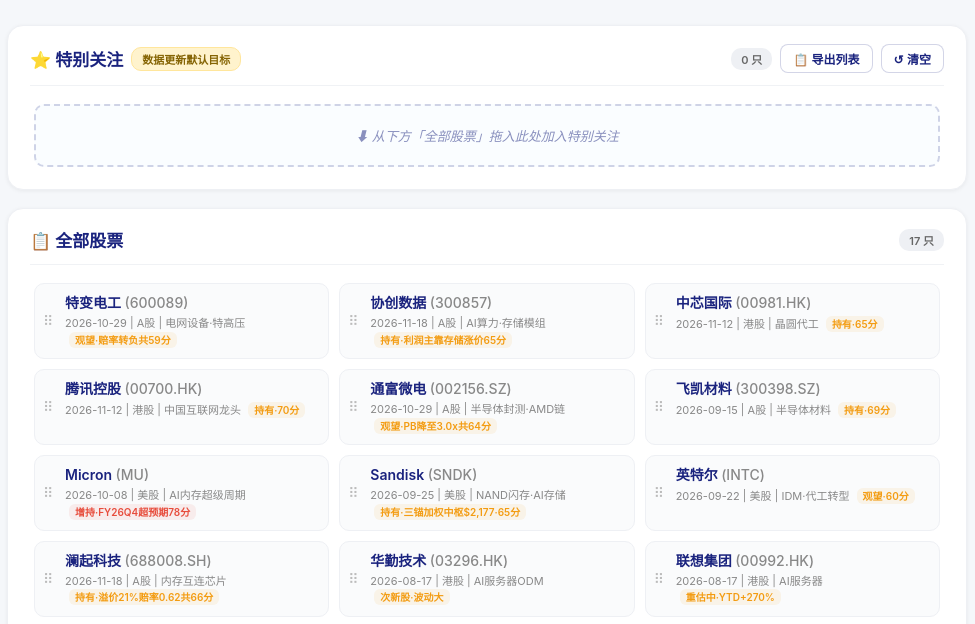
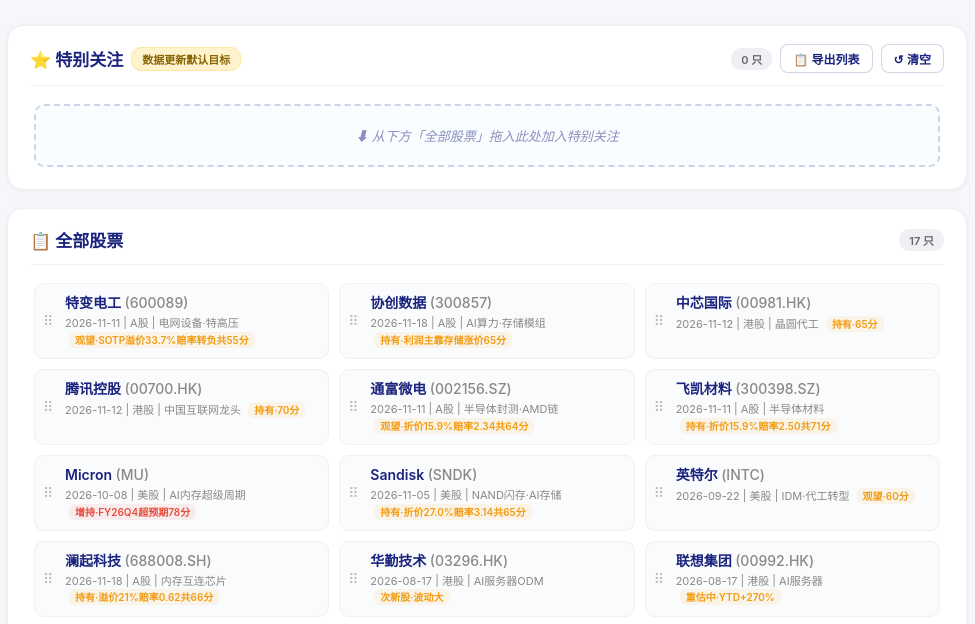
Before and after one commit to dubinhuiint/stock-reports, a plain HTML site: page index.html in a window 1280 px wide. Shown: the part 115-739 px from the top of the page, without its empty margins (153-1128 px from the left). Drawn offline with Linux system fonts and the light colour scheme.

Commit message:
index: 6 条目更新（tbea 11-11/55、tongfu 11-11/64、feikai 11-11/71、sungrow 11-11/54、mindray 11-11/67、sndk 11-05/65）

```diff
--- a/index.html
+++ b/index.html
@@ -134,22 +134,22 @@ h1{font-size:28px;color:#1a237e;margin-bottom:8px}
 <script>
 // ============ 股票元数据（与 index_v17 保持一致）============
 const STOCKS = [
-  {id:"tbea",     name:"特变电工",            code:"600089",    url:"tbea_diagnosis.html",              date:"2026-10-29", market:"A股", industry:"电网设备·特高压", tag:"hold", tagText:"观望·赔率转负共59分"},
+  {id:"tbea",     name:"特变电工",            code:"600089",    url:"tbea_diagnosis.html",              date:"2026-11-11", market:"A股", industry:"电网设备·特高压", tag:"hold", tagText:"观望·SOTP溢价33.7%赔率转负共55分"},
   {id:"xcdata",   name:"协创数据",            code:"300857",    url:"xcdata_diagnosis.html",            date:"2026-11-18", market:"A股", industry:"AI算力·存储模组", tag:"hold", tagText:"持有·利润主靠存储涨价65分"},
   {id:"smic",     name:"中芯国际",            code:"00981.HK", url:"smic_diagnosis.html",              date:"2026-11-12", market:"港股", industry:"晶圆代工",        tag:"hold", tagText:"持有·65分"},
   {id:"tencent",  name:"腾讯控股",            code:"00700.HK", url:"tencent_diagnosis.html",           date:"2026-11-12", market:"港股", industry:"中国互联网龙头",  tag:"hold", tagText:"持有·70分"},
-  {id:"tongfu",   name:"通富微电",            code:"002156.SZ", url:"tongfu_diagnosis.html",            date:"2026-10-29", market:"A股", industry:"半导体封测·AMD链", tag:"hold", tagText:"观望·PB降至3.0x共64分"},
-  {id:"feikai",   name:"飞凯材料",            code:"300398.SZ", url:"feikai_diagnosis.html",            date:"2026-09-15", market:"A股", industry:"半导体材料",       tag:"hold", tagText:"持有·69分"},
+  {id:"tongfu",   name:"通富微电",            code:"002156.SZ", url:"tongfu_diagnosis.html",            date:"2026-11-11", market:"A股", industry:"半导体封测·AMD链", tag:"hold", tagText:"观望·折价15.9%赔率2.34共64分"},
+  {id:"feikai",   name:"飞凯材料",            code:"300398.SZ", url:"feikai_diagnosis.html",            date:"2026-11-11", market:"A股", industry:"半导体材料",       tag:"hold", tagText:"持有·折价15.9%赔率2.50共71分"},
   {id:"mu",       name:"Micron",             code:"MU",       url:"mu_diagnosis.html",                date:"2026-10-08", market:"美股", industry:"AI内存超级周期",  tag:"buy", tagText:"增持·FY26Q4超预期78分"},
-  {id:"sndk",     name:"Sandisk",            code:"SNDK",     url:"sndk_diagnosis.html",              date:"2026-09-25", market:"美股", industry:"NAND闪存·AI存储", tag:"hold", tagText:"持有·三锚加权中枢$2,177·65分"},
+  {id:"sndk",     name:"Sandisk",            code:"SNDK",     url:"sndk_diagnosis.html",              date:"2026-11-05", market:"美股", industry:"NAND闪存·AI存储", tag:"hold", tagText:"持有·折价27.0%赔率3.14共65分"},
   {id:"intc",     name:"英特尔",              code:"INTC",     url:"intc_diagnosis.html",              date:"2026-09-22", market:"美股", industry:"IDM·代工转型",    tag:"hold", tagText:"观望·60分"},
   {id:"montage",  name:"澜起科技",            code:"688008.SH", url:"montage_diagnosis.html",          date:"2026-11-18", market:"A股", industry:"内存互连芯片",    tag:"hold", tagText:"持有·溢价21%赔率0.62共66分"},
   {id:"huaqin",   name:"华勤技术",            code:"03296.HK", url:"huaqin_diagnosis.html",            date:"2026-08-17", market:"港股", industry:"AI服务器ODM",     tag:"hold", tagText:"次新股·波动大"},
   {id:"lenovo",   name:"联想集团",            code:"00992.HK", url:"lenovo_diagnosis.html",            date:"2026-08-17", market:"港股", industry:"AI服务器",        tag:"hold", tagText:"重估中·YTD+270%"},
   {id:"cmoc",     name:"洛阳钼业",            code:"3993.HK",  url:"cmoc_diagnosis.html",              date:"2026-08-17", market:"港股", industry:"铜钴",            tag:"buy",  tagText:"买入·100%机构推荐"},
   {id:"mrvl",     name:"Marvell Technology", code:"MRVL",     url:"mrvl_diagnosis.html",              date:"2026-10-08", market:"美股", industry:"AI半导体",        tag:"hold", tagText:"持有·投资者日后65分"},
-  {id:"sungrow",  name:"阳光电源",            code:"300274",    url:"sungrow_diagnosis.html",           date:"2026-10-31", market:"A股", industry:"光伏储能",        tag:"hold", tagText:"观望·交流会指引上修·中枢72.3共53分"},
-  {id:"mindray",  name:"迈瑞医疗",            code:"300760",    url:"mindray_diagnosis.html",          date:"2026-11-01", market:"A股", industry:"医疗器械",        tag:"hold", tagText:"持有·溢价18.8%·11/9除息共67分"},
+  {id:"sungrow",  name:"阳光电源",            code:"300274",    url:"sungrow_diagnosis.html",           date:"2026-11-11", market:"A股", industry:"光伏储能",        tag:"hold", tagText:"观望·中枢74.5转溢价6.8%共54分"},
+  {id:"mindray",  name:"迈瑞医疗",            code:"300760",    url:"mindray_diagnosis.html",          date:"2026-11-11", market:"A股", industry:"医疗器械",        tag:"hold", tagText:"持有·溢价16.2%赔率0.44共67分"},
   {id:"catl",     name:"宁德时代",            code:"300750",    url:"catl_diagnosis.html",              date:"2026-10-21", market:"A股", industry:"动力电池·储能",   tag:"hold", tagText:"观望·折价18.1%共62分"}
 ];
 
```
